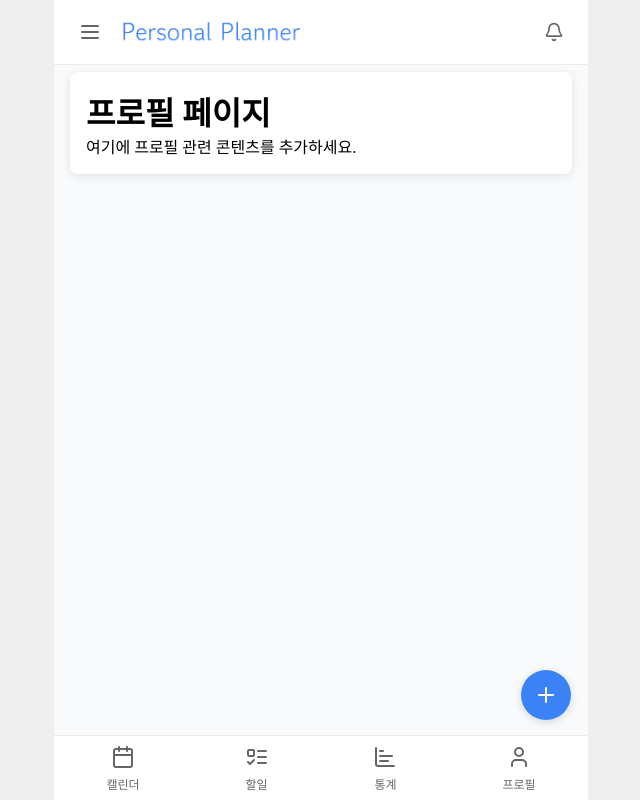
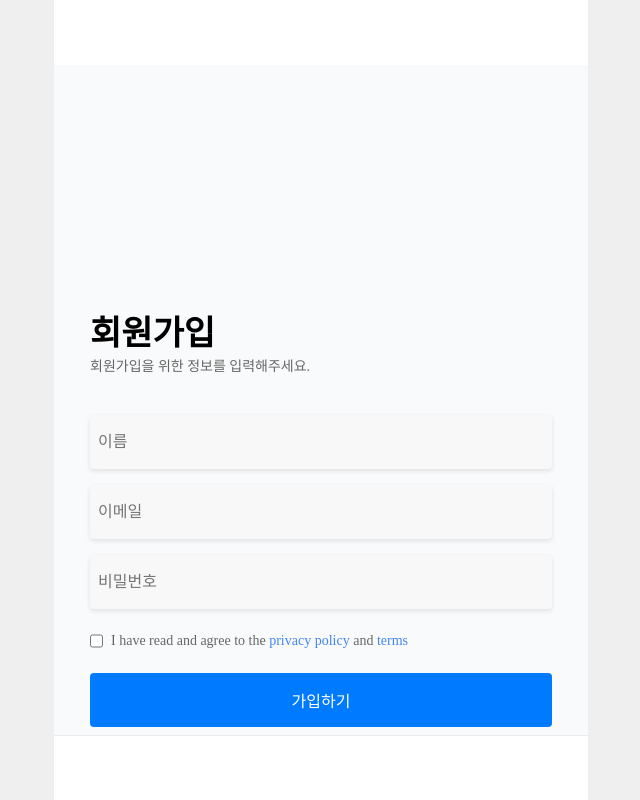
Before and after one commit to PG4-FinalProject/react-personal-planner, a React (Vite) app: page /users/join in a window 1280 px wide. Shown: the whole page, without its empty margins (319-959 px from the left). Built offline with nearby package versions, Linux system fonts and the light colour scheme.

Commit message:
fix: 로그인 로직 수정

```diff
--- a/package.json
+++ b/package.json
@@ -12,6 +12,7 @@
   },
   "dependencies": {
     "@types/styled-components": "^5.1.34",
+    "axios": "^1.7.9",
     "lucide-react": "^0.473.0",
     "react": "^18.3.1",
     "react-dom": "^18.3.1",
--- /dev/null
+++ b/src/apis/auth.ts
@@ -0,0 +1,44 @@
+import axios, { AxiosError } from 'axios';
+
+interface AuthResponse {
+  token: string;
+  message: string;
+}
+
+interface ErrorResponse {
+  message: string;
+}
+
+export const login = async (email: string, password: string) => {
+  try {
+    const response = await axios.post<AuthResponse>('/api/users/login', {
+      email,
+      password,
+    });
+
+    const { token } = response.data;
+    localStorage.setItem('token', token);
+    return response.data;
+  } catch (error) {
+    const axiosError = error as AxiosError<ErrorResponse>;
+    throw new Error(
+      axiosError.response?.data.message || '로그인에 실패했습니다.',
+    );
+  }
+};
+
+export const join = async (name: string, email: string, password: string) => {
+  try {
+    const response = await axios.post<AuthResponse>('/api/users/join', {
+      name,
+      email,
+      password,
+    });
+    return response.data;
+  } catch (error) {
+    const axiosError = error as AxiosError<ErrorResponse>;
+    throw new Error(
+      axiosError.response?.data.message || '회원가입에 실패했습니다.',
+    );
+  }
+};
--- /dev/null
+++ b/src/components/common/Title.tsx
@@ -0,0 +1,35 @@
+import React from 'react';
+import styled from 'styled-components';
+
+const StyledTitle = styled.h1<{
+  fontSize?: string;
+  color?: string;
+  textAlign?: string;
+}>`
+  font-size: ${props => props.fontSize || '24px'};
+  color: ${props => props.color || '#000'};
+  text-align: ${props => props.textAlign || 'left'};
+  margin: 0;
+`;
+
+interface TitleProps {
+  children: React.ReactNode;
+  fontSize?: string; // 글자 크기 prop
+  color?: string; // 글자 색상 prop
+  textAlign?: string; // 정렬 방식 prop
+}
+
+const Title: React.FC<TitleProps> = ({
+  children,
+  fontSize,
+  color,
+  textAlign,
+}) => {
+  return (
+    <StyledTitle fontSize={fontSize} color={color} textAlign={textAlign}>
+      {children}
+    </StyledTitle>
+  );
+};
+
+export default Title;
--- a/src/components/layout/Header.tsx
+++ b/src/components/layout/Header.tsx
@@ -2,7 +2,10 @@ import React, { ReactNode } from 'react';
 import styled from 'styled-components';
 import { palette } from '../../styles/palette';
 
-const HeaderWrapper = styled.header`
+const HeaderWrapper = styled.header<{
+  borderWidth?: string;
+  borderColor?: string;
+}>`
   position: fixed;
   top: 0;
   left: 50%;
@@ -11,7 +14,8 @@ const HeaderWrapper = styled.header`
   max-width: 534px;
   height: 65px;
   background-color: ${props => props.color || palette.white};
-  border-bottom: 1px solid #ebebeb;
+  border-bottom: ${props => props.borderWidth || '1px'} solid
+    ${props => props.borderColor || '#ebebeb'};
   display: flex;
   align-items: center;
   justify-content: space-between;
@@ -21,11 +25,26 @@ const HeaderWrapper = styled.header`
 
 interface HeaderProps {
   children: ReactNode; // children의 타입을 ReactNode로 설정
-  color?: string;
+  color?: string; // 배경색
+  borderColor?: string; // 하단 테두리 색상
+  borderWidth?: string; // 하단 테두리 두께
 }
 
-const Header: React.FC<HeaderProps> = ({ children, color }) => {
-  return <HeaderWrapper color={color}>{children}</HeaderWrapper>;
+const Header: React.FC<HeaderProps> = ({
+  children,
+  color,
+  borderColor,
+  borderWidth,
+}) => {
+  return (
+    <HeaderWrapper
+      color={color}
+      borderColor={borderColor}
+      borderWidth={borderWidth}
+    >
+      {children}
+    </HeaderWrapper>
+  );
 };
 
 export default Header;
--- a/src/components/layout/MainLayout.tsx
+++ b/src/components/layout/MainLayout.tsx
@@ -140,7 +140,7 @@ const MainLayout = ({ children }: MainLayoutProps) => {
   return (
     <LayoutWrapper>
       <Header>{headerContent}</Header>
-      <Content>{children}</Content>
+      <Content background-color={palette.background}>{children}</Content>
       <FloatingButtonWrapper>
         <PlusButton onClick={() => navigate('/plans/create')} />
       </FloatingButtonWrapper>
--- a/src/pages/Join.tsx
+++ b/src/pages/Join.tsx
@@ -0,0 +1,120 @@
+import React, { useState } from 'react';
+import { useNavigate } from 'react-router-dom';
+import Header from '../components/layout/Header';
+import Footer from '../components/layout/Footer';
+import InputText from '../components/common/InputText';
+import { palette } from '../styles/palette';
+import { join } from '../apis/auth';
+import Title from '../components/common/Title';
+import {
+  StyledContent,
+  FormContainer,
+  Subtitle,
+  InputContainer,
+  TermsContainer,
+  JoinButton,
+} from '../styles/Join.styles';
+
+const Join: React.FC = () => {
+  const [name, setName] = useState('');
+  const [email, setEmail] = useState('');
+  const [password, setPassword] = useState('');
+  const [agreed, setAgreed] = useState(false);
+  const navigate = useNavigate();
+
+  const handlePageChange = (path: string) => {
+    navigate(path);
+  };
+
+  const handleJoin = async (): Promise<void> => {
+    if (!agreed) {
+      alert('이용약관에 동의해주세요.');
+      return;
+    }
+
+    try {
+      // 회원가입 처리 로직
+      const result = await join(email, password, name);
+      console.log('회원가입 성공:', result);
+      // 성공 시 다른 페이지로 이동하거나 알림 등을 추가
+      navigate('/users/login'); // 예시: 가입 성공 후 이동할 페이지
+    } catch (error) {
+      if (error instanceof Error) {
+        alert(error.message); // 오류 메시지 표시
+      } else {
+        alert('회원가입 중 알 수 없는 오류가 발생했습니다.');
+      }
+    }
+  };
+
+  return (
+    <>
+      <Header borderWidth="0px">
+        <div></div>
+      </Header>
+      <StyledContent background-color={palette.black}>
+        <FormContainer>
+          <Title fontSize="34px" color="#000" textAlign="left">
+            회원가입
+          </Title>
+          <Subtitle>회원가입을 위한 정보를 입력해주세요.</Subtitle>
+
+          <InputContainer>
+            <InputText
+              height="54px"
+              width="100%"
+              bgColor="#f8f8f8"
+              fontSize="16px"
+              placeholder="이름"
+              value={name}
+              borderWidth="0px"
+              onChange={e => setName(e.target.value)}
+            />
+            <InputText
+              height="54px"
+              width="100%"
+              bgColor="#f8f8f8"
+              fontSize="16px"
+              placeholder="이메일"
+              value={email}
+              borderWidth="0px"
+              onChange={e => setEmail(e.target.value)}
+            />
+            <InputText
+              height="54px"
+              width="100%"
+              bgColor="#f8f8f8"
+              fontSize="16px"
+              type="password"
+              placeholder="비밀번호"
+              value={password}
+              borderWidth="0px"
+              onChange={e => setPassword(e.target.value)}
+            />
+          </InputContainer>
+
+          <TermsContainer>
+            <input
+              type="checkbox"
+              id="terms"
+              checked={agreed}
+              onChange={e => setAgreed(e.target.checked)}
+            />
+            <label htmlFor="terms">
+              I have read and agree to the{' '}
+              <a href="/privacy-policy">privacy policy</a> and{' '}
+              <a href="/terms">terms</a>
+            </label>
+          </TermsContainer>
+
+          <JoinButton onClick={handleJoin} width={'100%'} height={'54px'}>
+            가입하기
+          </JoinButton>
+        </FormContainer>
+      </StyledContent>
+      <Footer onPageChange={handlePageChange} />
+    </>
+  );
+};
+
+export default Join;
--- a/src/routes/routes.tsx
+++ b/src/routes/routes.tsx
@@ -4,7 +4,7 @@ import Calendar from '../pages/Calendar';
 import Plans from '../pages/Plans';
 import Statistics from '../pages/Statistics';
 import Users from '../pages/Users';
-import Join from '../pages/Users';
+import Join from '../pages/Join';
 import Login from '../pages/Login';
 // import CreatePlans from '../pages/CreatePlans';
 
--- /dev/null
+++ b/src/styles/Join.styles.ts
@@ -0,0 +1,68 @@
+import { palette } from './palette';
+import styled from 'styled-components';
+import Content from '../components/layout/Content';
+import Button from '../components/common/LongBtn';
+
+export const StyledContent = styled(Content)`
+  display: block;
+  padding-top: 120px;
+  min-height: calc(100vh - 112px);
+  background-color: ${palette.white};
+  margin-top: 20px;
+`;
+
+export const FormContainer = styled.div`
+  display: flex;
+  flex-direction: column;
+  align-items: left;
+  width: 100%;
+  max-width: 502px;
+  padding: 0 20px;
+  margin: 0 auto;
+  margin-top: 250px;
+`;
+
+export const Subtitle = styled.p`
+  font-size: 14px;
+  color: #666;
+  margin: 0;
+  margin-bottom: 40px;
+  text-align: left;
+`;
+
+export const InputContainer = styled.div`
+  width: 100%;
+  display: flex;
+  flex-direction: column;
+  gap: 16px;
+  margin-bottom: 24px;
+`;
+
+export const TermsContainer = styled.div`
+  width: 100%;
+  margin-bottom: 24px;
+  display: flex;
+  align-items: left;
+  gap: 8px;
+
+  label {
+    font-size: 14px;
+    color: #666;
+  }
+
+  a {
+    color: #4285f4;
+    text-decoration: none;
+
+    &:hover {
+      text-decoration: underline;
+    }
+  }
+`;
+
+export const JoinButton = styled(Button)`
+  width: 100%;
+  height: 48px;
+  margin-bottom: 16px;
+  background-color: palette.blue;
+`;
--- a/src/styles/Login.styles.ts
+++ b/src/styles/Login.styles.ts
@@ -9,7 +9,7 @@ export const StyledContent = styled(Content)`
   align-items: flex-start;
   padding-top: 120px;
   min-height: calc(100vh - 112px);
-  background-color: ${palette.white};
+  background-color: ${palette.black};
   margin-top: 20px;
 `;
 
@@ -18,10 +18,10 @@ export const FormContainer = styled.div`
   flex-direction: column;
   align-items: center;
   width: 100%;
-  max-width: 400px;
+  max-width: 502px;
   padding: 0 20px;
   padding-top: 130px;
-  margin: 70px;
+  margin: 20px;
 `;
 
 export const LogoContainer = styled.div`
@@ -45,7 +45,7 @@ export const InputContainer = styled.div`
 
 export const LoginButton = styled(Button)`
   width: 100%;
-  height: 48px;
+  height: 54px;
   margin-bottom: 16px;
   background-color: #4285f4;
 `;
--- a/src/utils/auth.ts
+++ /dev/null
@@ -1,24 +0,0 @@
-// utils/auth.ts
-export const login = async (email: string, password: string) => {
-  try {
-    // 여기에 실제 API 호출을 추가합니다.
-    // 예시로 Promise를 반환하는 가상의 API 호출 코드입니다.
-    const response = await fetch('https://example.com/api/login', {
-      method: 'POST',
-      headers: {
-        'Content-Type': 'application/json',
-      },
-      body: JSON.stringify({ email, password }),
-    });
-
-    if (!response.ok) {
-      throw new Error('로그인 실패: ' + response.statusText);
-    }
-
-    const data = await response.json();
-    return data; // 필요한 데이터 반환
-  } catch (error) {
-    console.error('로그인 중 오류 발생:', error);
-    throw error; // 상위에서 에러 처리 가능
-  }
-};
```
Also changed, not shown: src/pages/Login.tsx (+9 -8 lines), src/utils/validations.ts (added, +39 -0 lines), 1 other file (tests, documents, lock files or other folders).
